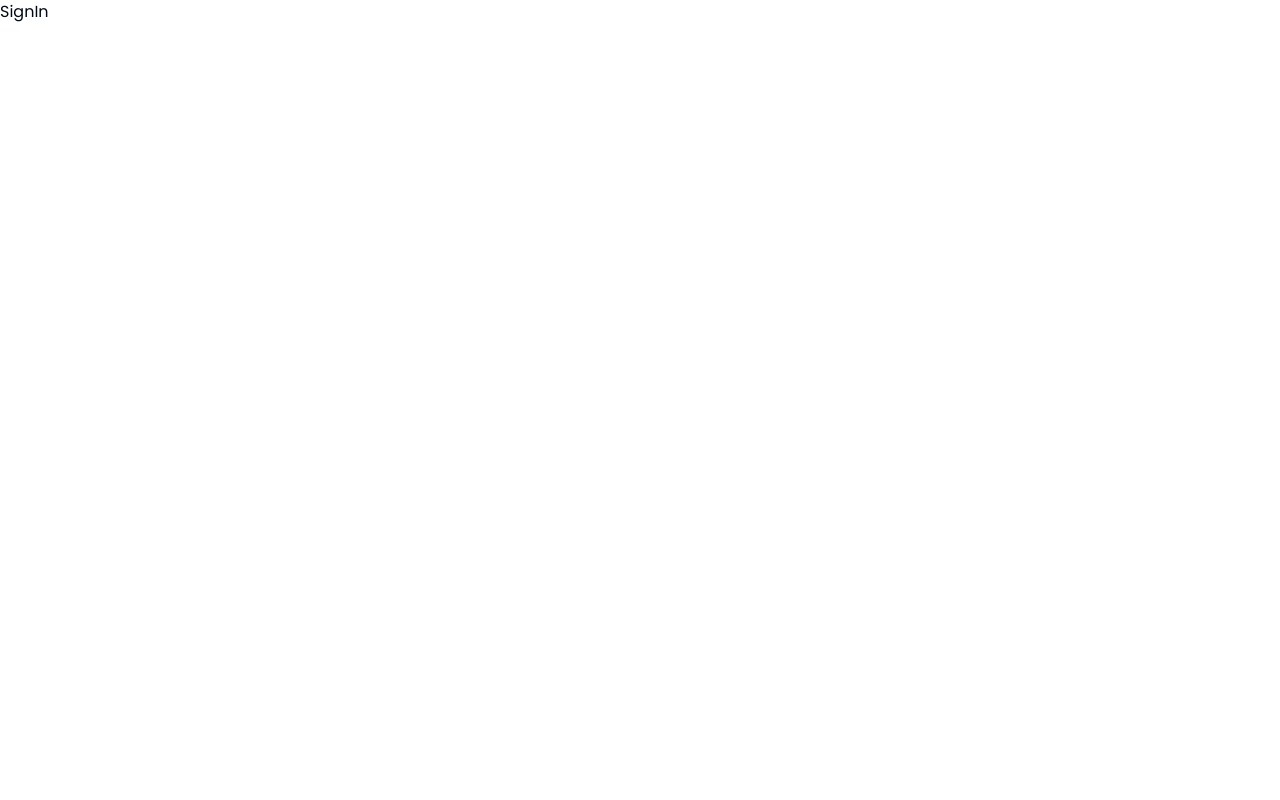
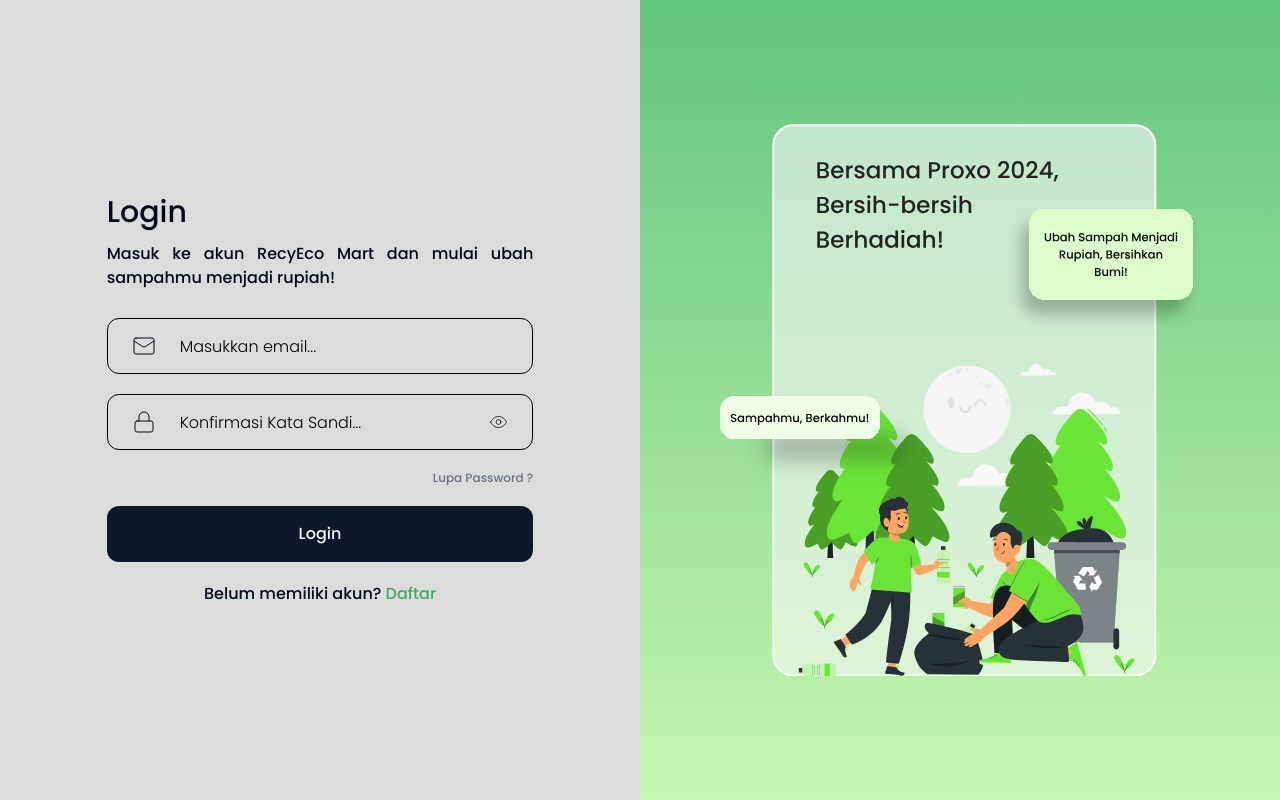
Before and after one commit to proxo-pt/recyeco-fe, a Next.js app: page /sign-in in a window 1280 px wide. Built offline with nearby package versions, Linux system fonts and the light colour scheme.

Commit message:
feat: Slicing Login/Register Page

```diff
--- a/src/components/ui/button.tsx
+++ b/src/components/ui/button.tsx
@@ -23,7 +23,8 @@ const buttonVariants = cva(
         default: 'h-10 px-4 py-2',
         sm: 'h-9 rounded-md px-3',
         lg: 'h-11 rounded-md px-8',
-        icon: 'h-10 w-10'
+        icon: 'h-10 w-10',
+        login: 'h-14 rounded-xl px-6 py-3'
       }
     },
     defaultVariants: {
--- a/src/features/Auth/Sign-in/index.tsx
+++ b/src/features/Auth/Sign-in/index.tsx
@@ -1,7 +1,68 @@
 import React from 'react';
+import { Input } from '@/components/ui/input';
+import { InputPassword } from '@/components/ui/input-password';
+import { Mail, Lock } from 'lucide-react';
+
+import Link from 'next/link';
+import Image from 'next/image';
+import { getAssetUrl } from '@/lib/utils';
+import { Button } from '@/components/ui/button';
 
 const SignIn = () => {
-  return <div>SignIn</div>;
+  return (
+    <div className="flex justify-between h-screen">
+      <div className="flex flex-col gap-7 justify-center items-center w-full bg-[#DCDCDC]">
+        <div className="w-8/12">
+          <h1 className="text-3xl font-medium mb-3">Login</h1>
+          <p className="text-justify font-medium">
+            Masuk ke akun RecyEco Mart dan mulai ubah sampahmu menjadi rupiah!
+          </p>
+        </div>
+        <div className="flex flex-col gap-5 w-8/12">
+          <Input
+            type="email"
+            placeholder="Masukkan email..."
+            suffix={
+              <div className="w-6 h-6">
+                <Mail strokeWidth={'1'} />
+              </div>
+            }
+          />
+          <InputPassword
+            type="password"
+            placeholder="Konfirmasi Kata Sandi..."
+            suffix={
+              <div className="w-6 h-6">
+                <Lock strokeWidth={'1'} />
+              </div>
+            }
+          />
+          <Link
+            href={'#'}
+            className="self-end text-xs text-gray-500 font-medium"
+          >
+            Lupa Password ?
+          </Link>
+          <Button size={'login'} className="text-base">
+            Login
+          </Button>
+          <Link href={'/sign-up'} className="self-center font-medium">
+            Belum memiliki akun? <span className="text-[#3DAA5F]">Daftar</span>
+          </Link>
+        </div>
+      </div>
+      <div className="hidden lg:flex justify-center items-center w-full bg-gradient-to-b from-[#61C580] to-[#C7F7AE]">
+        <Image
+          priority
+          src={getAssetUrl('/sign-in-image.svg')}
+          height={0}
+          width={0}
+          className="xl:w-9/12 xl:h-9/12 md:w-11/12 md:h-11/12"
+          alt="sign-in-image"
+        />
+      </div>
+    </div>
+  );
 };
 
 export default SignIn;
--- a/src/features/Auth/Sign-up/index.tsx
+++ b/src/features/Auth/Sign-up/index.tsx
@@ -1,7 +1,80 @@
 import React from 'react';
+import { Input } from '@/components/ui/input';
+import { InputPassword } from '@/components/ui/input-password';
+import { Mail, Lock, CircleUserRound } from 'lucide-react';
+
+import Link from 'next/link';
+import Image from 'next/image';
+import { getAssetUrl } from '@/lib/utils';
+import { Button } from '@/components/ui/button';
 
 const SignUp = () => {
-  return <div>SignUp</div>;
+  return (
+    <div className="flex justify-between h-screen">
+      <div className="hidden lg:flex justify-center items-center w-full bg-gradient-to-b from-[#61C580] to-[#C7F7AE]">
+        <Image
+          priority
+          src={getAssetUrl('/sign-up-image.svg')}
+          height={0}
+          width={0}
+          className="xl:w-9/12 xl:h-9/12 md:w-11/12 md:h-11/12"
+          alt="sign-in-image"
+        />
+      </div>
+      <div className="flex flex-col gap-7 justify-center items-center w-full bg-[#DCDCDC]">
+        <div className="w-8/12">
+          <h1 className="text-3xl font-medium mb-3 text-right">Register</h1>
+          <p className="text-right font-medium">
+            Masuk ke akun RecyEco Mart dan mulai ubah sampahmu menjadi rupiah!
+          </p>
+        </div>
+        <div className="flex flex-col gap-5 w-8/12">
+          <Input
+            type="text"
+            placeholder="Masukkan Nama Pengguna..."
+            suffix={
+              <div className="w-6 h-6">
+                <CircleUserRound strokeWidth={'1'} />
+              </div>
+            }
+          />
+          <Input
+            type="email"
+            placeholder="Masukkan Email..."
+            suffix={
+              <div className="w-6 h-6">
+                <Mail strokeWidth={'1'} />
+              </div>
+            }
+          />
+          <InputPassword
+            type="password"
+            placeholder="Masukkan Kata Sandi..."
+            suffix={
+              <div className="w-6 h-6">
+                <Lock strokeWidth={'1'} />
+              </div>
+            }
+          />
+          <InputPassword
+            type="password"
+            placeholder="Konfirmasi Kata Sandi..."
+            suffix={
+              <div className="w-6 h-6">
+                <Lock strokeWidth={'1'} />
+              </div>
+            }
+          />
+          <Button size={'login'} className="text-base">
+            Register
+          </Button>
+          <Link href={'/sign-in'} className="self-center font-medium">
+            Telah memiliki akun? <span className="text-[#3DAA5F]">Masuk</span>
+          </Link>
+        </div>
+      </div>
+    </div>
+  );
 };
 
 export default SignUp;
```
Also changed, not shown: public/assets/sign-in-image.svg (added), public/assets/sign-up-image.svg (added).
